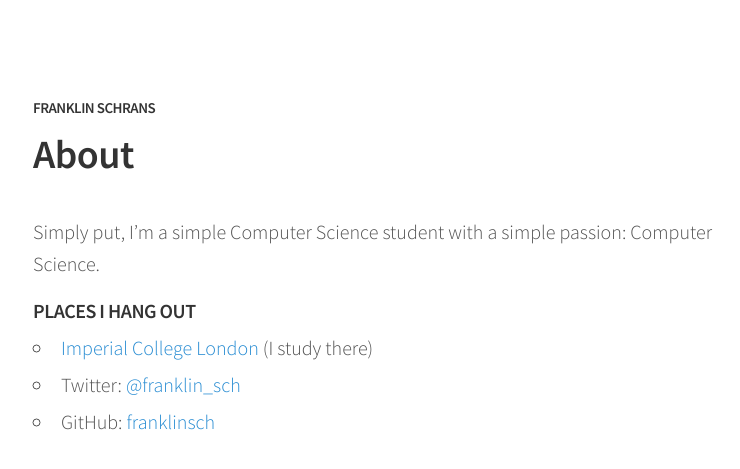
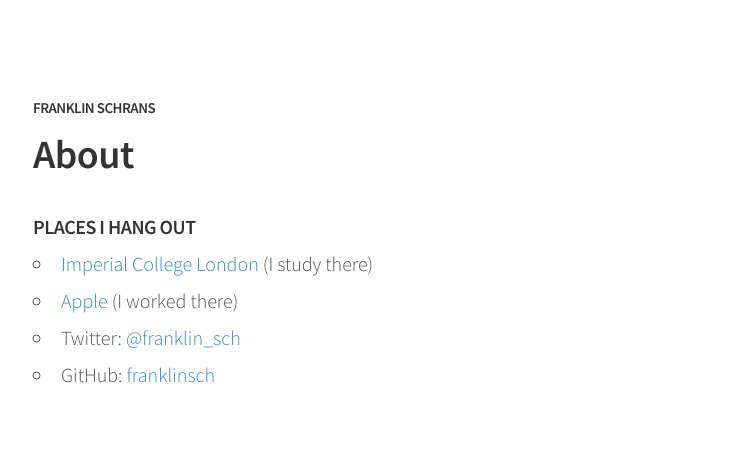
Before and after one commit to franklinsch/franklinsch.github.io, a Jekyll site: the page built from about.md, in a window 1280 px wide. Shown: the top 469 px of the page, without its empty margins (247-987 px from the left). Built offline with Jekyll 4.4.1, drawn with Linux system fonts in a browser that asks for light colours.

Commit message:
Change about page

```diff
--- a/about.md
+++ b/about.md
@@ -3,10 +3,10 @@ layout: page
 title: About
 permalink: /about/
 ---
-Simply put, I'm a simple Computer Science student with a simple passion: Computer Science.
 
 ##### PLACES I HANG OUT
 
 * [Imperial College London](http://www.imperial.ac.uk) (I study there)
+* [Apple](http://www.apple.com) (I worked there)
 * Twitter: [@franklin\_sch](https://www.twitter.com/franklin_sch)
 * GitHub: [franklinsch](http://github.com/franklinsch)
```
